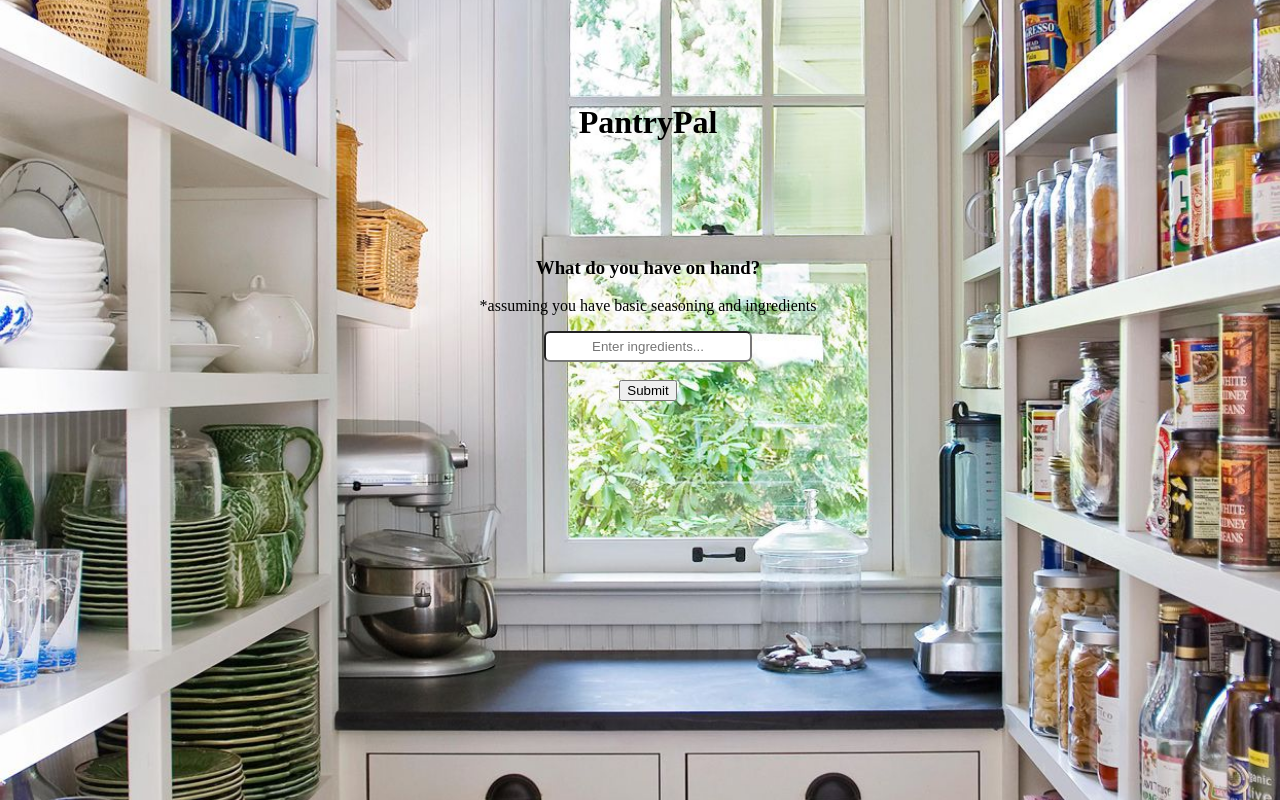
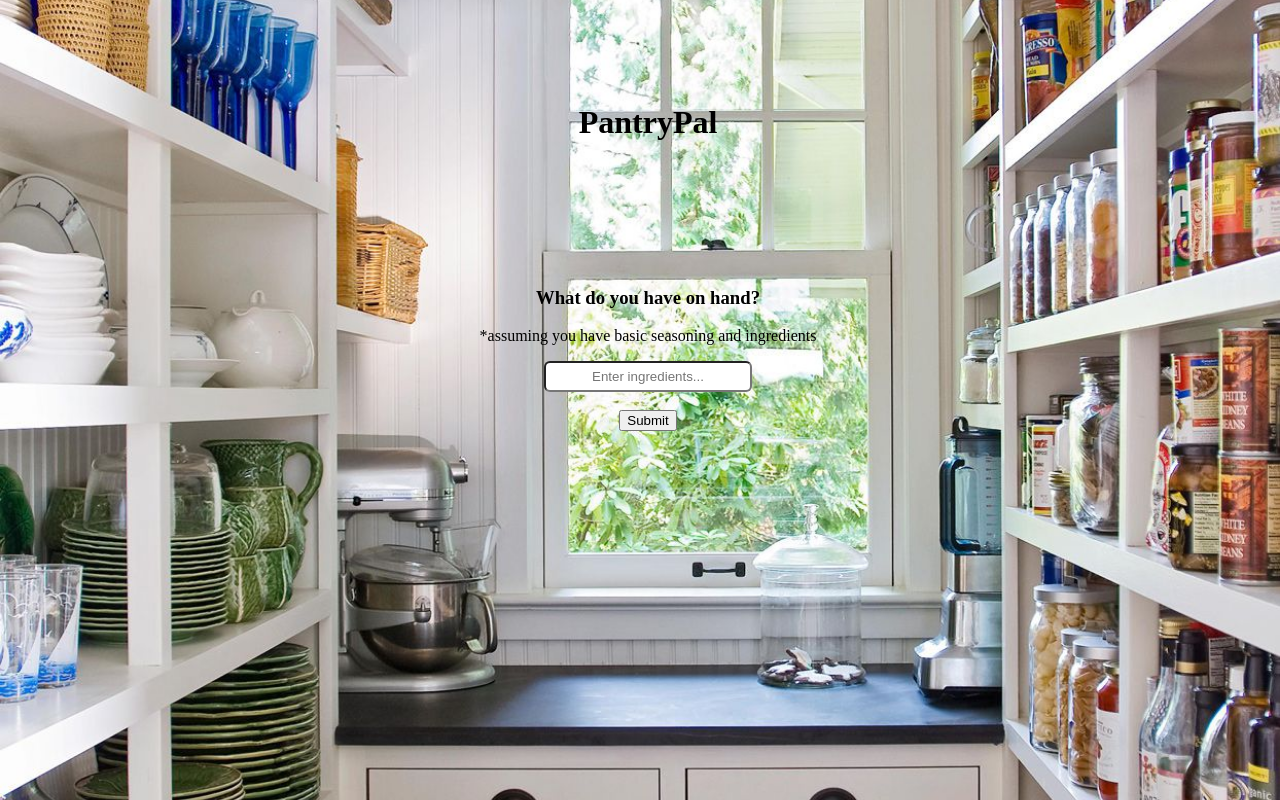
Before and after one commit to michaelliuuu/PantryPal, a plain HTML site: page index.html in a window 1280 px wide. Drawn offline with Linux system fonts and the light colour scheme.

Commit message:
Updated styles.css

```diff
--- a/styles.css
+++ b/styles.css
@@ -1,5 +1,6 @@
 header {
     padding: 75px;
+    font-family: "Times New Roman", Times, serif;
 }
 
 body {
@@ -16,6 +17,7 @@ h1 {
 
 #frontPage {
     text-align: center;
+    padding: 30px;
 }
 
 #recipePage {
```
